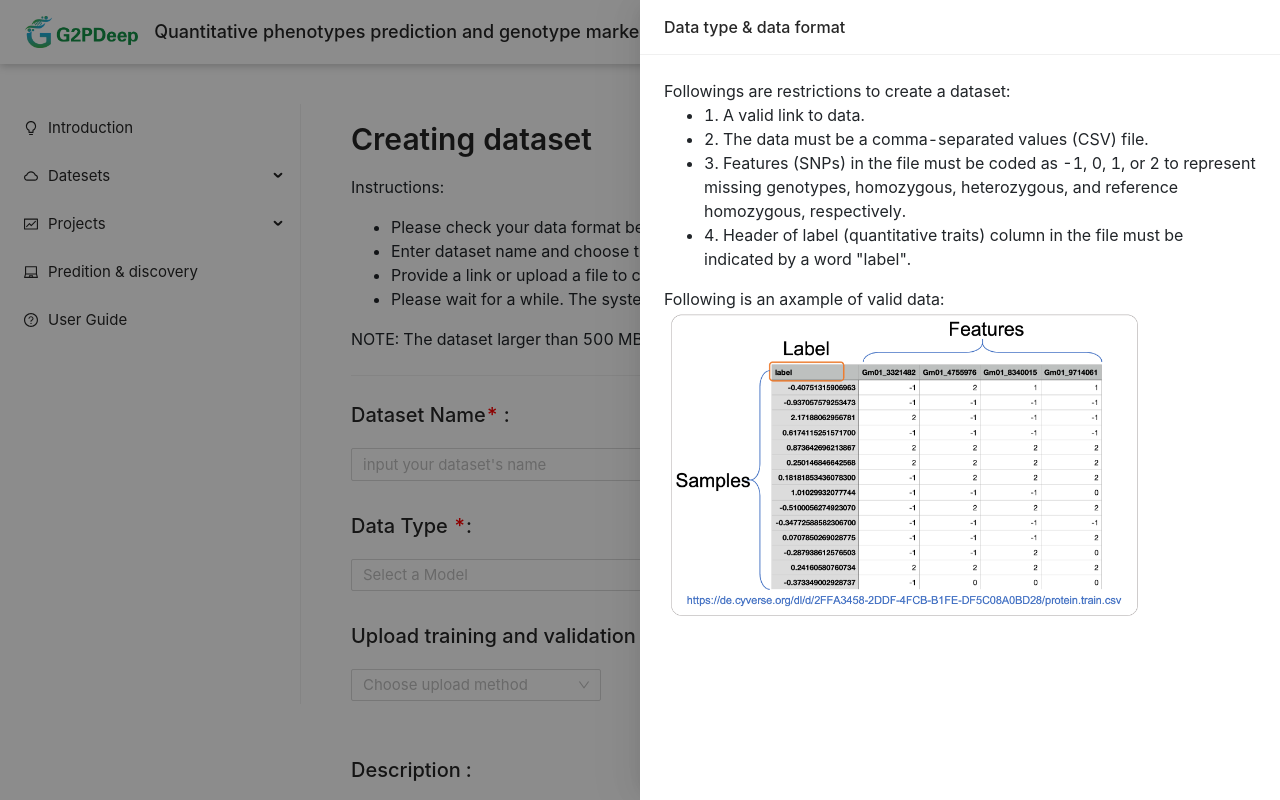
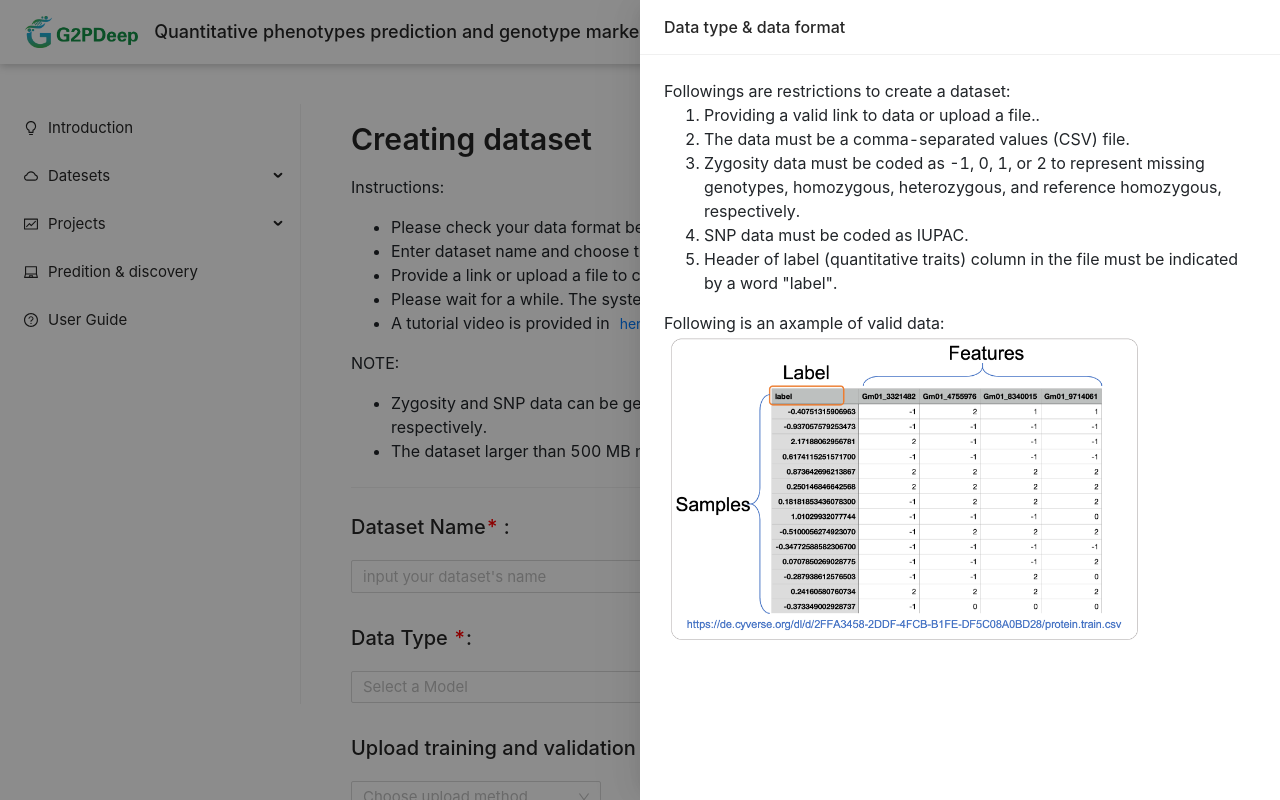
Before and after one commit to MaoZain/G2PDeep, a React (Create React App) app: page /datasets/createDataset in a window 1280 px wide. Both pictures are taken after a click on the link "Show data format". Shown: the top 800 px of the page. Built offline with nearby package versions, Linux system fonts and the light colour scheme; no server answers.

Commit message:
adding tutorial video in create dataset page.

```diff
--- a/src/components/DatasetCreate/DatasetCreate.js
+++ b/src/components/DatasetCreate/DatasetCreate.js
@@ -1,7 +1,7 @@
 import React, { Component, useState } from 'react'
 import Style from './datasetCreate.module.css'
 import { Select } from 'antd';
-import { Input, Button, message, Drawer, Upload } from 'antd';
+import { Input, Button, message, Drawer, Upload, Modal } from 'antd';
 import { withRouter } from 'react-router-dom'
 import { Text } from "informed";
 import { Typography } from 'antd';
@@ -9,6 +9,7 @@ import { UploadOutlined } from '@ant-design/icons';
 import dataset_example_img from './dataset_example.png'
 import { Divider } from 'antd';
 import { Alert } from 'antd';
+import YouTube from 'react-youtube'
 const { Title } = Typography;
 
 const { Option } = Select;
@@ -57,6 +58,7 @@ class DatasetCreate extends Component {
       drawer_visible: false,
       uploadMethod: '',
       error_feedback_msg: '',
+      isModalVisible: false,
     };
     this.ref_example_data_text = React.createRef();
   }
@@ -121,7 +123,7 @@ class DatasetCreate extends Component {
       fetch('/api/datasets/create_training_dataset/', requestOptions),
       new Promise((resolve, reject) =>
         // 2*60*1000 second => 10 mins.
-        setTimeout(() => reject(new Error('Timeout')), 2*60*1000)
+        setTimeout(() => reject(new Error('Timeout')), 2 * 60 * 1000)
       )
     ])
       .then(response => response.text())
@@ -154,7 +156,7 @@ class DatasetCreate extends Component {
   }
 
   showErrorMessage = (error) => {
-    if( error.toString() == "Error: Timeout" ) {
+    if (error.toString() == "Error: Timeout") {
       this.setState({
         error_feedback_msg: 'The dataset is still creating. It will be shown in summary page once it is done.',
       })
@@ -223,6 +225,18 @@ class DatasetCreate extends Component {
     })
   };
 
+  handleClose = () => {
+    this.setState({
+      isModalVisible: false
+    })
+  }
+
+  playVedio = () => {
+    this.setState({
+      isModalVisible: true
+    })
+  }
+
   render() {
 
     let instructions = (
@@ -233,8 +247,14 @@ class DatasetCreate extends Component {
           <li>Enter dataset name and choose the corresponding data type.</li>
           <li>Provide a link or upload a file to create dataset.</li>
           <li>Please wait for a while. The system validates data format and creates dataset afterward.</li>
+          <li>A tutorial video is provided in<a className={Style.a_example} onClick={this.playVedio}>here</a>.</li>
         </ul>
-        <p>NOTE: The dataset larger than 500 MB might take more than 7 mins in average to be created.</p>
+        <p>NOTE: </p>
+        <ul>
+          <li>Zygosity and SNP data can be generated from VCf file, using PLINK2 and VCFTools respectively.</li>
+          <li>The dataset larger than 500 MB might take more than 10 mins in average to be created.</li>
+        </ul>
+
       </div>
     )
 
@@ -279,12 +299,13 @@ class DatasetCreate extends Component {
       // visible={"true"}
       >
         <p>Followings are restrictions to create a dataset:
-          <ul>
-            <li>1. A valid link to data.</li>
-            <li>2. The data must be a comma-separated values (CSV) file.</li>
-            <li>3. Features (SNPs) in the file must be coded as -1, 0, 1, or 2 to represent missing genotypes, homozygous, heterozygous, and reference homozygous, respectively.</li>
-            <li>4. Header of label (quantitative traits) column in the file must be indicated by a word "label".</li>
-          </ul>
+          <ol>
+            <li>Providing a valid link to data or upload a file..</li>
+            <li>The data must be a comma-separated values (CSV) file.</li>
+            <li>Zygosity data must be coded as -1, 0, 1, or 2 to represent missing genotypes, homozygous, heterozygous, and reference homozygous, respectively.</li>
+            <li>SNP data must be coded as IUPAC.</li>
+            <li>Header of label (quantitative traits) column in the file must be indicated by a word "label".</li>
+          </ol>
         </p>
         <p>
           Following is an axample of valid data:
@@ -368,10 +389,34 @@ class DatasetCreate extends Component {
       );
     }
 
+    let video = (
+      <div style={{ width: "100%" }}>
+        <YouTube videoId="CXWwzV2hPSw"
+          opts={
+            { width: "100%" }
+          }
+          onReady={this._onReady}
+        >
+        </YouTube>
+      </div>
+    )
+
+    let tutorial_modal = (
+      <Modal title="vesdio model name"
+        footer={null}
+        visible={this.state.isModalVisible}
+        onCancel={this.handleClose}
+        width="50%"
+      >
+        {video}
+      </Modal>
+    );
+
     return (
       <div>
         <Title level={2}>Creating dataset</Title>
         {instructions}
+        {tutorial_modal}
         <Divider />
         <div>
           {datasetName}
--- a/src/components/ExperimentCreate/ExperimentCreate.js
+++ b/src/components/ExperimentCreate/ExperimentCreate.js
@@ -17,6 +17,7 @@ import $ from 'jquery'
 import { withRouter } from 'react-router-dom'
 import YouTube from 'react-youtube'
 import { ReactVideo } from 'reactjs-media';
+import { Divider } from 'antd';
 
 
 
@@ -354,6 +355,19 @@ class ExperimentCreate extends Component {
                 videoE.target.pauseVideo()
             }
         }
+
+        let instructions = (
+            <div>
+              <p>Instructions:</p>
+              <ol>
+                <li>Enter dataset name and choose dataset that you created.</li>
+                <li>Please modify the training parameters and hyperparameters according to your data.</li>
+                <li>A tutorial video is provided in<a className={Style.a_example} onClick={this.playVedio}>here</a>.</li>
+              </ol>
+              <p>NOTE: The default training parameters and hyperparameters are the best parameters for SoyNAM dataset.</p>
+            </div>
+          )
+
         // console.log(this.state.a)
         let experimentName = (
             <div id='experimentName'>
@@ -625,9 +639,8 @@ class ExperimentCreate extends Component {
         return (
             <div>
                 <h2>Creating project</h2>
-                <Button type="primary" size='middle'
-                        style={{ marginTop: '10px' }}
-                        onClick={this.playVedio}>Tutorial video</Button>
+                {instructions}
+                 <Divider />
 
                 <Modal title="vesdio model name"
                     footer = {null}
--- a/src/components/ExperimentCreate/experimentCreate.module.css
+++ b/src/components/ExperimentCreate/experimentCreate.module.css
@@ -44,3 +44,9 @@
     width: 700px;
     /* float: left; */
 }
+
+.a_example{
+    font-size: 14px;
+    margin-left: 10px;
+    color: #007bff;
+}
```
